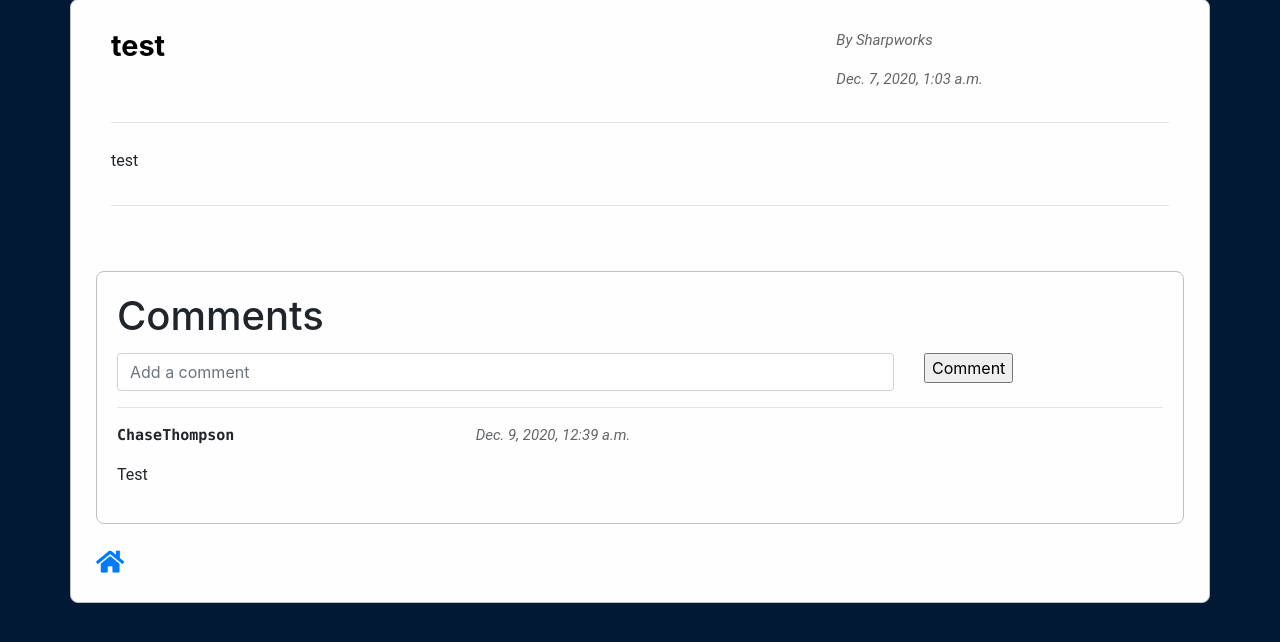
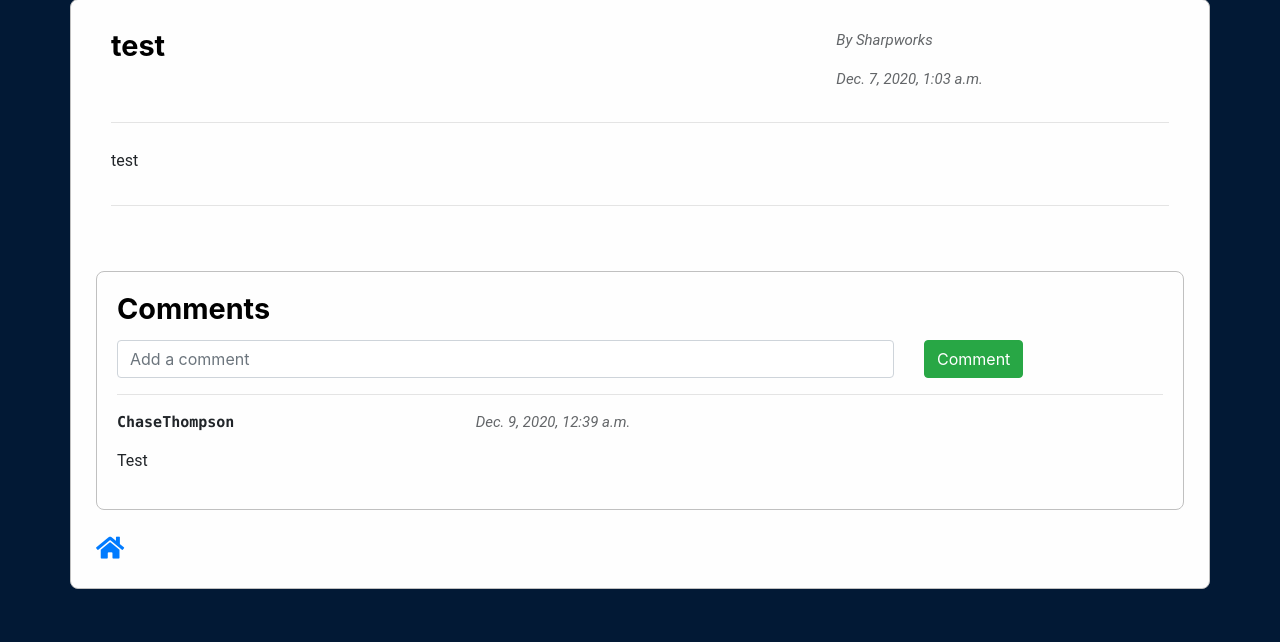
Before and after one commit to sharpworks-dev/finalProject, a Django app: page /post/2 in a window 1280 px wide. Shown: the part 306-948 px from the top of the page. Run offline with Django 3.2, Linux system fonts and the light colour scheme; a user stored in the database is signed in; data comes from the database, SQL or seed files in the repository; both versions use the stored data as it was after the commit.

Commit message:
Style changes

```diff
--- a/templates/final/view-post.html
+++ b/templates/final/view-post.html
@@ -37,7 +37,7 @@
 
     <div class="comment" class="container">
         <div class="head">
-            <h1 class="">Comments</h1>
+            <h1 class="header">Comments</h1>
         </div>
 
         {% if user.is_authenticated %}
@@ -48,7 +48,7 @@
                         {{ commentForm.body }}
                     </div>
                     <div class="col-3">
-                        <input type="submit" value="Comment">
+                        <input type="submit" value="Comment" class="btn btn-success">
                     </div>
                 </div>
 
--- a/templates/final/view-profile.html
+++ b/templates/final/view-profile.html
@@ -13,7 +13,7 @@
     <div class="row">
         <div class="col-9">
             <div class="row">
-                <h1>{{ user_selected.username }}</h1>
+                <h1 class="header">{{ user_selected.username }}</h1>
             </div>
             {% if profile_selected.status is not None %}
                 <div class="row">
```
Also changed, not shown: db.sqlite3.
